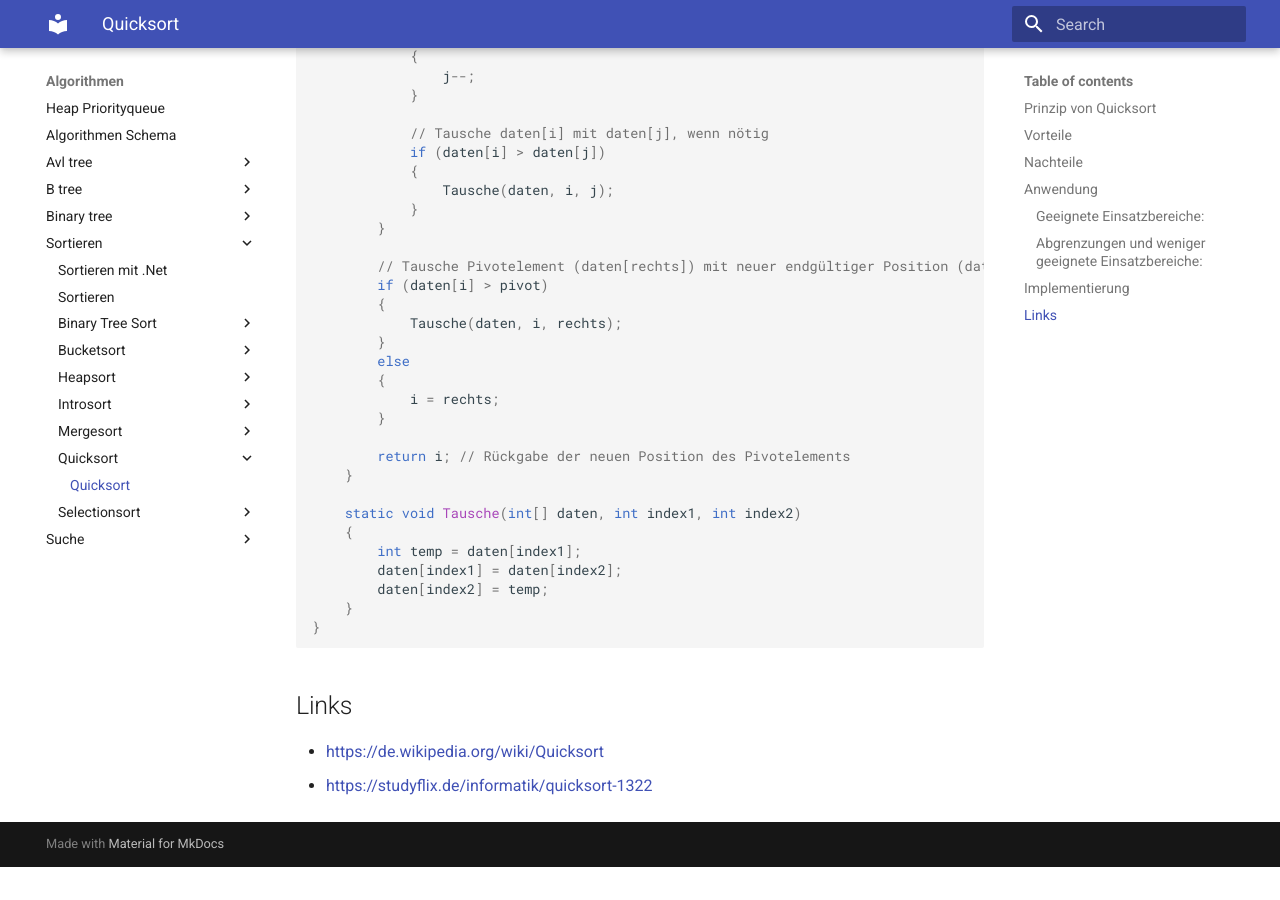
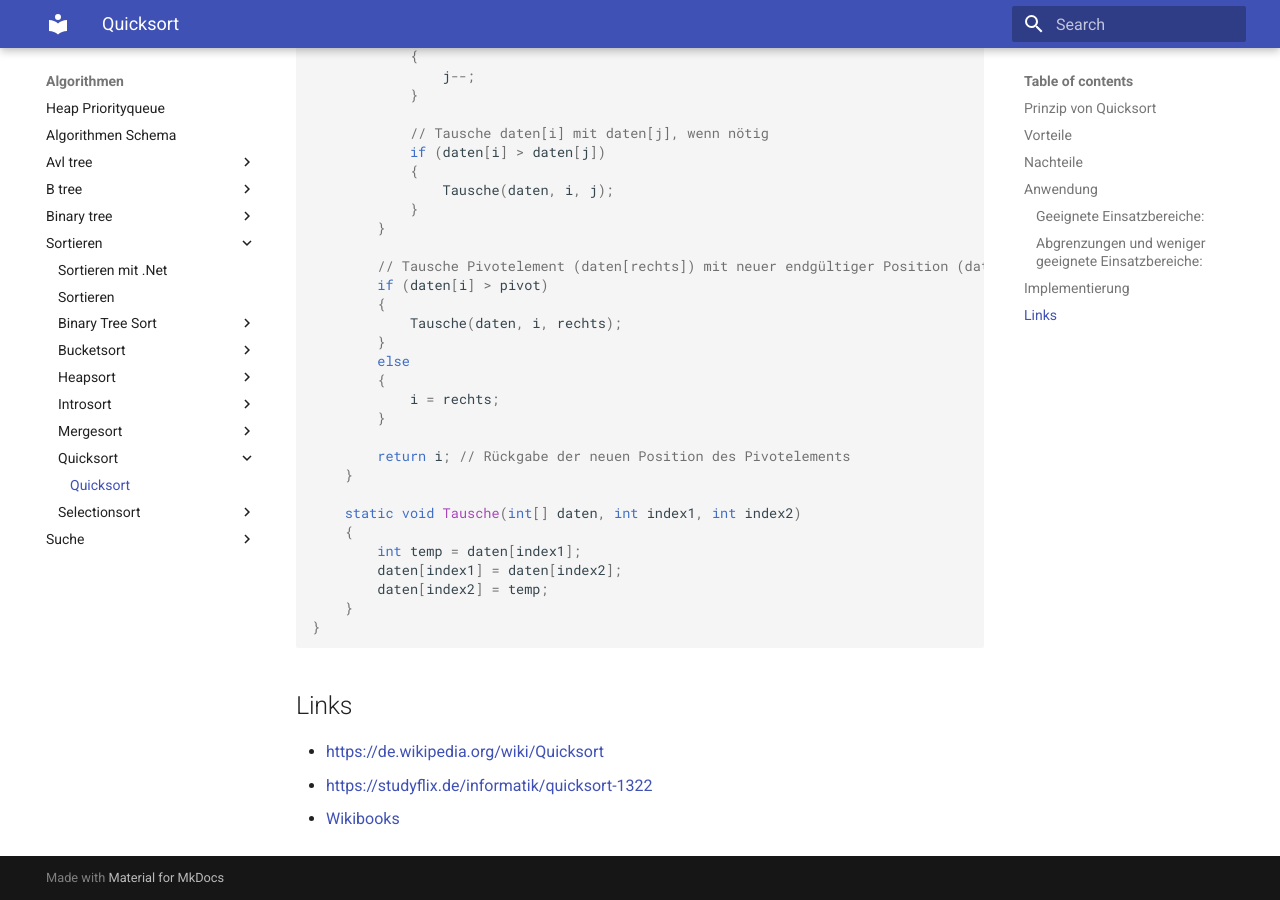
Before and after one commit to tsolenthaler/zbwAlgDs, an MkDocs documentation site: the page built from docs/algorithmen/sortieren/Quicksort/Quicksort.md, in a window 1280 px wide and 900 px high, scrolled down 3176 px. Built offline with MkDocs 1.6.1 and Material for MkDocs 9.7.7, drawn with Linux system fonts in a browser that asks for light colours; before the commit the page ends 4043 px from its top, so only the background shows below that.

Commit message:
Add additional reference link to Quicksort documentation

```diff
--- a/docs/algorithmen/sortieren/Quicksort/Quicksort.md
+++ b/docs/algorithmen/sortieren/Quicksort/Quicksort.md
@@ -125,3 +125,4 @@ class Program
 
 * [https://de.wikipedia.org/wiki/Quicksort](https://de.wikipedia.org/wiki/Quicksort)
 * [https://studyflix.de/informatik/quicksort-1322](https://studyflix.de/informatik/quicksort-1322)
+* [Wikibooks](https://de.wikibooks.org/wiki/Algorithmensammlung:_Sortierverfahren:_Quicksort#C#)
```
